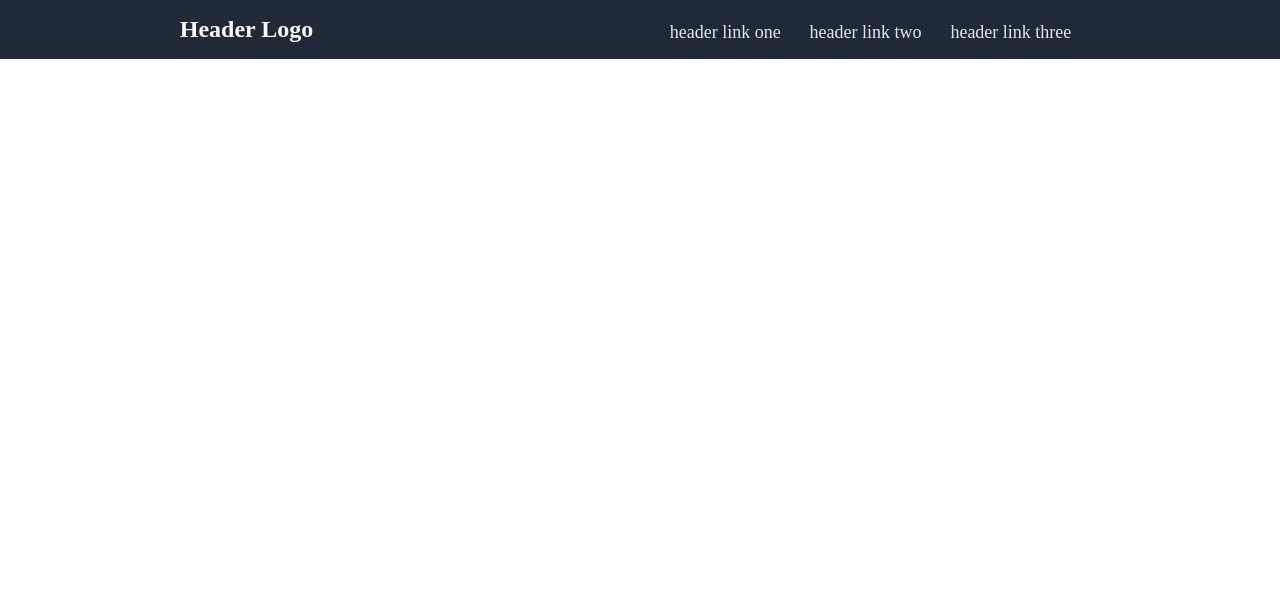
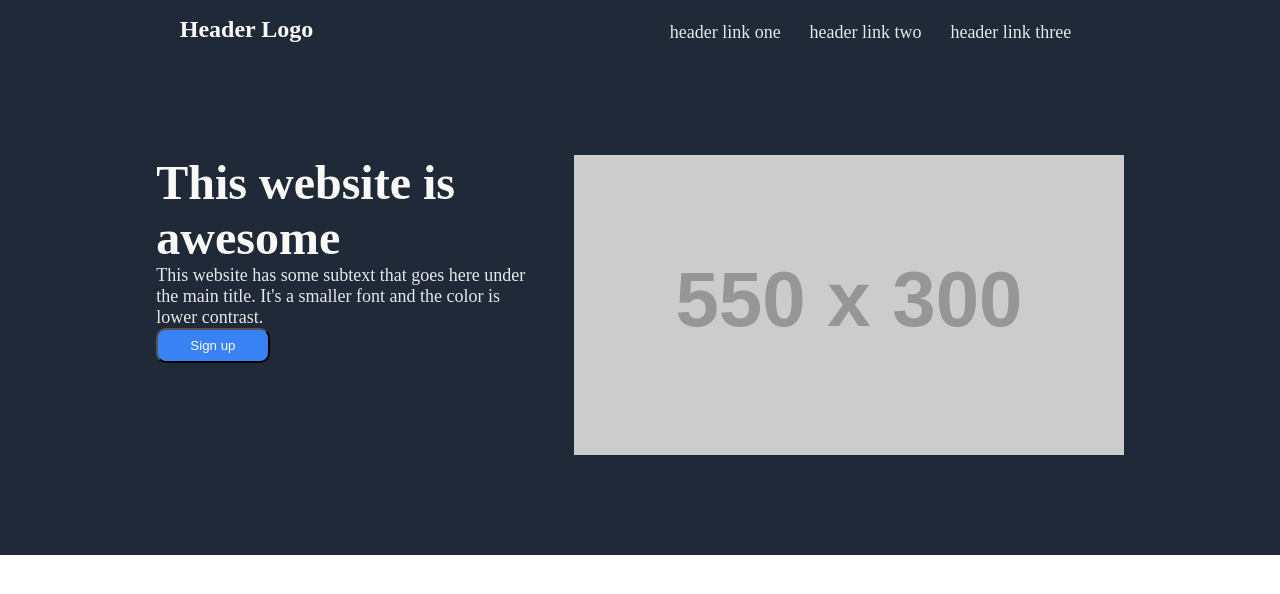
Before and after one commit to chips556/odinlandingpage, a plain HTML site: page index.html in a window 1280 px wide. Drawn offline with Linux system fonts and the light colour scheme.

Commit message:
Added hero section

```diff
--- a/index.html
+++ b/index.html
@@ -18,5 +18,18 @@
         <a href="">header link three</a>
       </div>
     </nav>
+    <section class="hero">
+      <div class="hero-left">
+        <h1>This website is awesome</h1>
+        <h4>
+          This website has some subtext that goes here under the main title.
+          It's a smaller font and the color is lower contrast.
+        </h4>
+        <button>Sign up</button>
+      </div>
+      <div class="hero-right">
+        <img src="https://dummyimage.com/550x300.png?text=placeholder" alt="" />
+      </div>
+    </section>
   </body>
 </html>
--- a/styles.css
+++ b/styles.css
@@ -30,8 +30,36 @@ nav {
   align-self: flex-end;
 }
 
-.header-links a {
+.header-links a,
+.hero h4 {
   font-size: 18px;
   text-decoration: none;
   color: #e5e7eb;
+  font-weight: lighter;
 }
+
+.hero {
+  background-color: var(--herobackground);
+  display: flex;
+  justify-content: center;
+  padding: 6rem 3.5rem;
+  gap: 2rem;
+}
+
+.hero-left {
+  word-wrap: break-word;
+  width: 33%;
+}
+
+.hero h1 {
+  font-size: 48px;
+  font-weight: extra-bold;
+  color: #f9faf8;
+}
+
+.hero button {
+  background-color: var(--ctabackground);
+  color: white;
+  padding: 0.5rem 2rem;
+  border-radius: 10px;
+}
```
